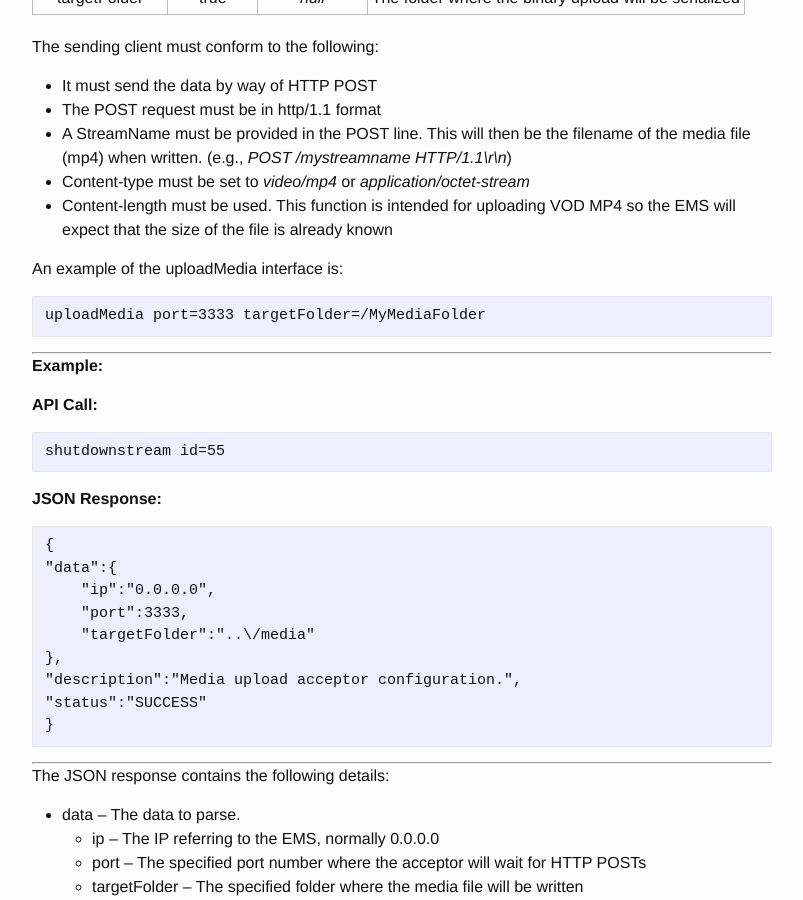
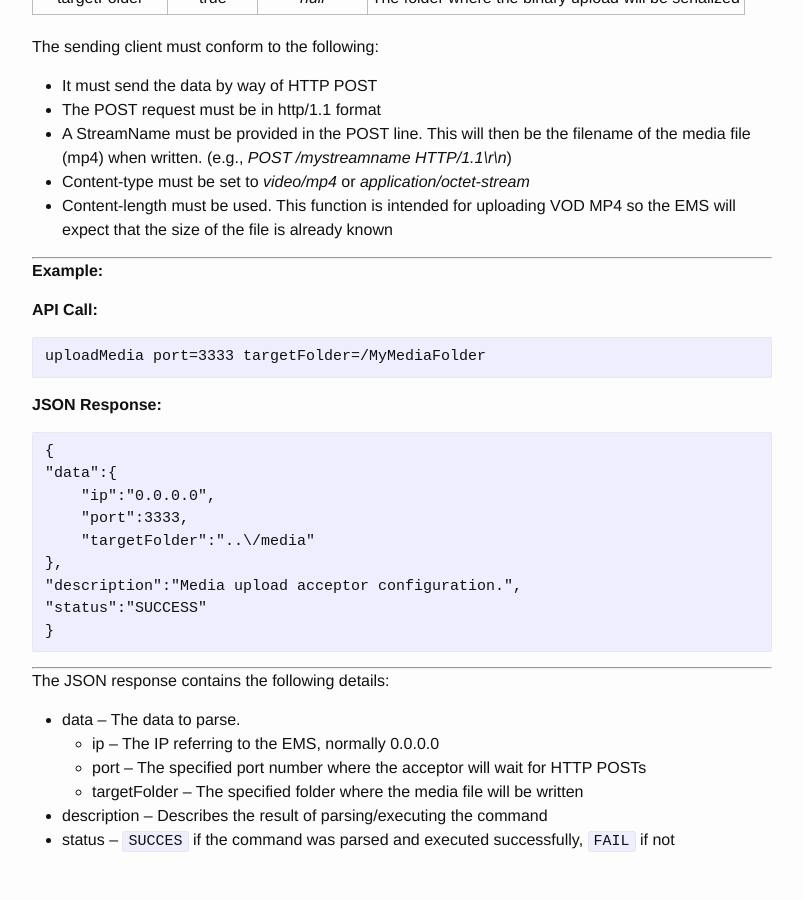
Before and after one commit to EvoStream/ems_api_definition, a Jekyll site: the page built from _posts/2016-01-01-uploadMedia.md, in a window 1280 px wide and 900 px high, scrolled down 465 px. Shown: the whole window, without its empty margins (238-1041 px from the left). Built offline with Jekyll 4.4.1, drawn with Linux system fonts in a browser that asks for light colours.

Commit message:
remove shutdown api in example
remove unnecessary API

````diff
--- a/_posts/2016-01-01-uploadMedia.md
+++ b/_posts/2016-01-01-uploadMedia.md
@@ -23,12 +23,6 @@ The sending client must conform to the following:
 - Content-type must be set to *video/mp4* or *application/octet-stream*
 - Content-length must be used. This function is intended for uploading VOD MP4 so the EMS will expect that the size of the file is already known
 
-An example of the uploadMedia interface is:
-
-```
-uploadMedia port=3333 targetFolder=/MyMediaFolder
-```
-
 ------
 
 **Example:**
@@ -36,7 +30,7 @@ uploadMedia port=3333 targetFolder=/MyMediaFolder
 **API Call:**
 
 ```
-shutdownstream id=55
+uploadMedia port=3333 targetFolder=/MyMediaFolder
 ```
 
 **JSON Response:**
````
